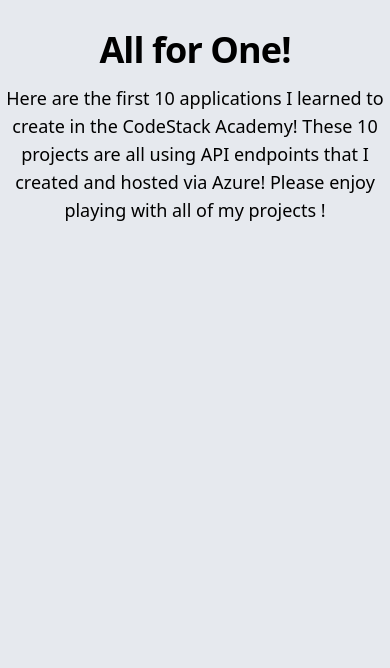
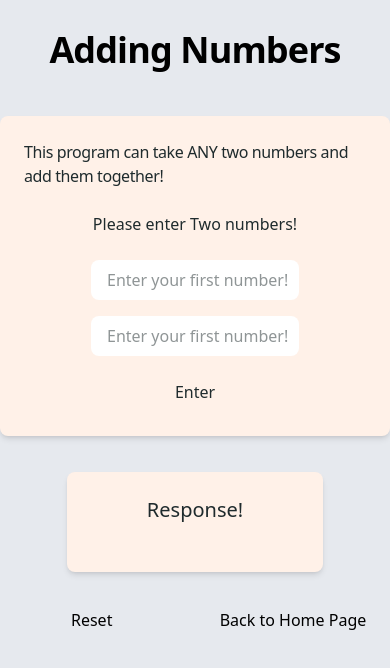
Before and after one commit to dherrera-code/allforonenextjsrebuild, a Next.js app: page /pages/addingnumbers in a window 390 px wide. Shown: the top 668 px of the page. Built offline with nearby package versions, Linux system fonts and the light colour scheme.

Commit message:
implement my addingnumbers page with responsiveness!

```diff
--- a/app/pages/addingnumbers/page.tsx
+++ b/app/pages/addingnumbers/page.tsx
@@ -1,16 +1,64 @@
-import React from 'react'
+'use client'
+import ResponseBox from '@/app/components/ResponseBox';
+import { GetSum } from '@/app/services/DataService';
+import { Button } from 'flowbite-react'
+import { redirect } from 'next/navigation';
+
+import React, { useState } from 'react'
 
 const page = () => {
+
+  const [inputValue, setInputValue] = useState("");
+  const [inputValue2, setInputValue2] = useState("");
+
+  const [display, setDisplay] = useState("")
+
+  const HandleSubmit = async () => {
+    if(inputValue === null || inputValue === "" || inputValue2 === null || inputValue2 ===""){
+      console.log("Error: please input both fields!")
+    }
+    else{
+      // console.log(inputValue + " : " + inputValue2)
+      console.log( await GetSum(inputValue, inputValue2))
+      setDisplay(await GetSum(inputValue, inputValue2))
+    }
+  }
+
+  const HandleResetBtn = () => {
+    setDisplay("");
+    setInputValue("");
+    setInputValue2("")
+  }
+
+  const BackToHomePage = () => {
+    redirect("/")
+  }
+
   return (
     <div className="min-h-screen bg-[#E6E9EE] font-sans dark:bg-[#E6E9EE]">
       <main className="text-black">
 
         <div className=" py-8 mx-auto max-w-7xl text-center lg:py-16">
-          <h1 className="mb-4 text-4xl font-extrabold tracking-tight leading-none md:text-5xl lg:text-6xl">All for One!</h1>
+          <h1 className="mb-4 text-4xl font-extrabold tracking-tight leading-none md:text-5xl lg:text-6xl">Adding Numbers</h1>
+        </div>
 
-          <p className="mb-8 text-lg font-normal lg:text-xl sm:px-16 lg:px-48 ">Here are the first 10 applications I learned to create in the CodeStack Academy! These 10 projects are all using API endpoints that I created and hosted via Azure! Please enjoy playing with all of my projects !</p>
+        <section className="flex justify-center">
+          <div className="max-w-6xl p-6 card-color rounded-lg shadow-md ">
+            <h5 className="lg:text-2xl xl:text-4xl font-normal tracking-tight">This program can take ANY two numbers and add them together!</h5>
+            <p className="my-6 lg:my-12 lg:text-2xl xl:text-4xl font-normal text-center">Please enter Two numbers!</p>
+            <div className="grid sm:grid-cols-2 place-items-center gap-4">
+              <input value={inputValue} onChange={(e) => setInputValue(e.target.value)} type="text" className="bg-white ps-4 p-2 w-[13rem] rounded-lg" placeholder="Enter your first number!" />
+              <input value={inputValue2} onChange={(e) => setInputValue2(e.target.value)} type="text" className="bg-white ps-4 p-2 w-[13rem] rounded-lg" placeholder="Enter your first number!" />
+              <Button onClick={HandleSubmit} className="w-35 md:w-40 lg:w-50 px-5 py-2">Enter</Button>
+            </div>
+          </div>
+        </section>
+        <ResponseBox response={display}/>
 
-        </div>
+        <section className='flex flex-row gap-5 justify-center flex-wrap pb-5'>
+          <Button className='min-w-44' onClick={HandleResetBtn}>Reset</Button>
+          <Button className='min-w-44' onClick={BackToHomePage}>Back to Home Page</Button>
+        </section>
 
       </main>
     </div>
--- a/app/pages/helloworld/page.tsx
+++ b/app/pages/helloworld/page.tsx
@@ -26,26 +26,23 @@ export default function HelloWorld() {
       setResponse("Please Input a name before submitting!")
     }
     else {
-      // console.log(await GetHelloName(inputValue))
       setResponse(await GetHelloName(inputValue));
     }
-    // setInputValue("");
   }
-
-  //Now I need a useEffect to update my response component!
 
   return (
     <div className="min-h-screen bg-[#E6E9EE] font-sans dark:bg-[#E6E9EE]">
       <main className="text-black">
         <div className=" py-8 mx-auto max-w-7xl text-center lg:py-16">
           <h1 className="mb-4 text-4xl font-extrabold tracking-tight leading-none md:text-5xl lg:text-6xl">Hello World</h1>
+
           <section className="flex justify-center">
             <div className="max-w-6xl p-6 card-color rounded-lg shadow-md ">
               <h5 className="lg:text-2xl xl:text-4xl font-normal tracking-tight">This program prompts the user to enter their
                 name and greets the user!</h5>
               <p className="my-6 lg:my-12 lg:text-2xl xl:text-4xl font-normal text-center">Please enter your name!</p>
               <div className="grid sm:grid-cols-2 place-items-center gap-4">
-                <input value={inputValue} onChange={(e) => setInputValue(e.target.value)} type="text" className="bg-white ps-4 p-2 w-3xs rounded-lg" placeholder="Enter a Name" />
+                <input value={inputValue} onChange={(e) => setInputValue(e.target.value)} type="text" className="bg-white ps-4 p-2 w-[13rem] rounded-lg" placeholder="Enter a Name" />
                 <Button onClick={HandleClick} className="w-35 md:w-40 lg:w-50 px-5 py-2">Enter</Button>
               </div>
             </div>
```
